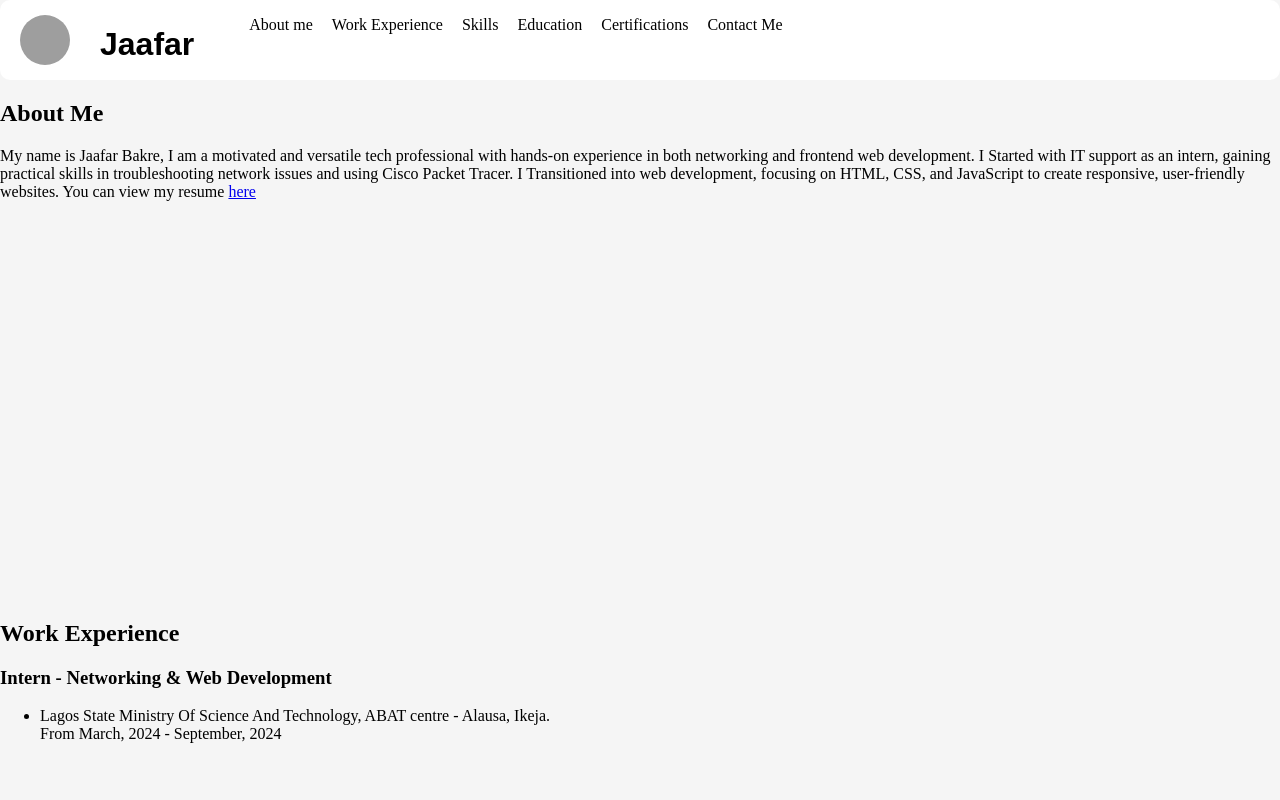
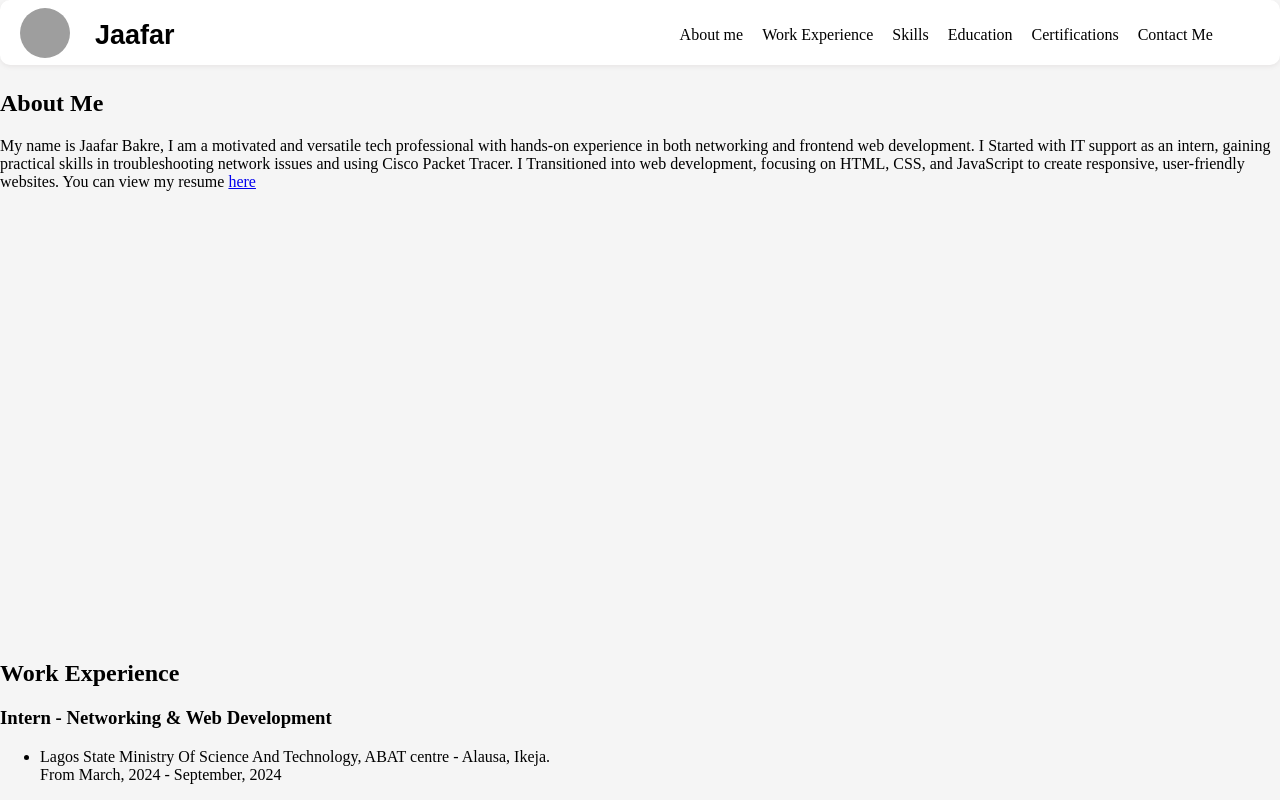
Before and after one commit to Lordjay-19/bakrejaafar, a plain HTML site: page index.html in a window 1280 px wide. Shown: the top 800 px of the page. Drawn offline with nearby package versions, Linux system fonts and the light colour scheme; grey boxes are pictures that could not be loaded.

Commit message:
"Version 3"

```diff
--- a/css/index.css
+++ b/css/index.css
@@ -13,40 +13,39 @@ img {
 .header-image {
     display: inline-block;
     margin-left: 20px;
-    padding-top: 15px;
+    padding-top: 8px;
 }
 
 .header-name {
     display: inline-block;
     color: black;
     font-family: sans-serif;
-    margin-left: 30px;
-    padding-top: 5px;
+    margin-left: 25px;
+    padding-top: 20px;
 }
 
-.header {
-    background-color: white;
-    display: flex;
-    border-radius: 10px;
-    height: 80px;
-    position: ;
+.header-name h1 {
+    margin: 0;
+    padding: 0;
+    font-size: 27px;
 }
 
-header {
-    margin-top: 0px;
+.header-name:hover {
+    color: black;
+    cursor: pointer;
 }
 
-.navigation-bar {
+.navigation {
     display: inline-block;
-    margin: 15px 0px 0px 500px;
-
+    margin-left: 450px;
+    padding-top: 10px;
 }
 
 .navigation li {
     display: inline-block;
     list-style: none;
     margin-left: 15px;
-    transition: color 0.3s;
+    padding: auto;
 }
 
 .header a {
@@ -54,12 +53,25 @@ header {
     color: black;
 }
 
-.header a:hover {
+.navigation a:hover {
     color: rgb(14, 137, 194);
+    transition: color 0.2s;
+}
+
+.header {
+    background-color: white;
+    display: flex;
+    border-radius: 10px;
+    height: 65px;
+    width: 100%;
+    position: fixed;
+    top: 0;
+    box-shadow: 0 2px 4px rgb(232, 230, 230);
 }
 
 section {
     height: 500px;
+    padding-top: 70px;
 }
 
 
--- a/index.html
+++ b/index.html
@@ -9,7 +9,7 @@
 </head>
 
 <body>
-    <header>
+
     <div class="header">
 
         <div class="header-image"> <img src="assets/images/img1_leaning_against_wall.PNG"
@@ -42,7 +42,6 @@
             </ul>
         </nav>
     </div>
-    </header>
 
     <main>
         <div>
```
Lines whose indentation alone changed are shown as unchanged.
